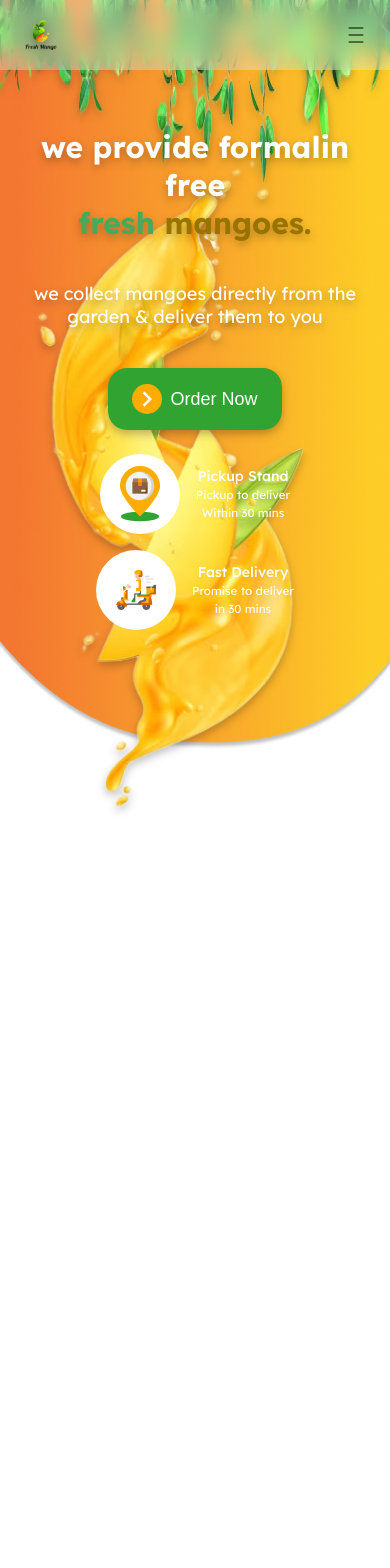
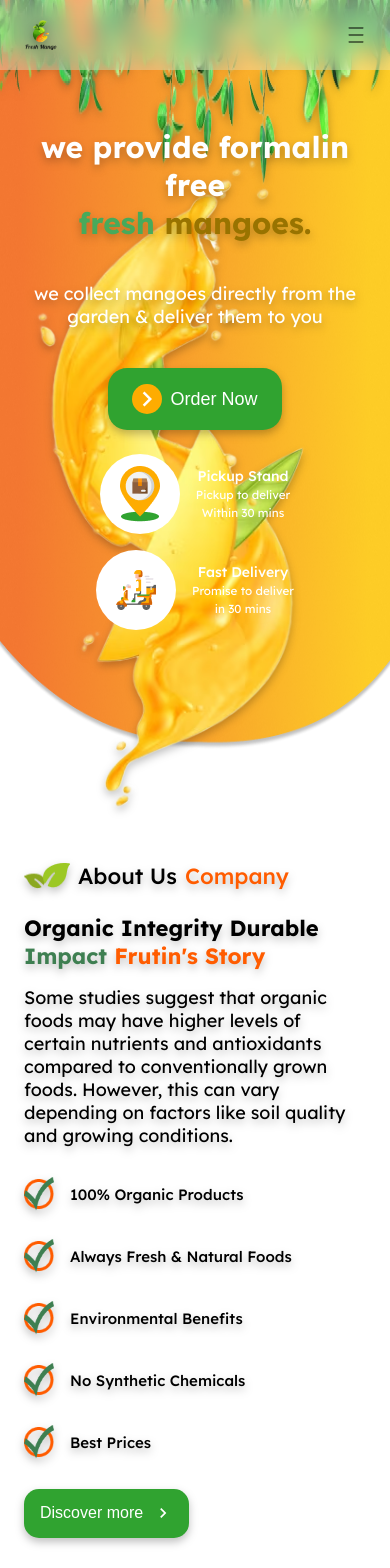
Before and after one commit to rabby-shek/fresh-mango, a React (Create React App) app: page / in a window 390 px wide. Shown: the top 1568 px of the page. Before the commit the page ends 852 px from the top, so only its background shows below. Built offline with nearby package versions, Linux system fonts and the light colour scheme.

Commit message:
about us section complete

```diff
--- a/src/App.css
+++ b/src/App.css
@@ -49,7 +49,7 @@
 .nav-list .nav-link {
   color: #000;
   filter: drop-shadow(0px 4px 4px rgba(0, 0, 0, 0.25));
-  transition: color .4s;
+  transition: color 0.4s;
 }
 .nav-list .nav-link:hover {
   color: #47aa5b;
@@ -134,13 +134,13 @@
   display: flex;
   justify-content: center;
   align-items: center;
-  column-gap: .5rem;
+  column-gap: 0.5rem;
 }
-.order-now-icon{
+.order-now-icon {
   height: 30px;
   width: 30px;
   border-radius: 50%;
-  background-color: #FEAC01;
+  background-color: #feac01;
 }
 .hero-service {
   margin-top: 1.5rem;
@@ -197,6 +197,94 @@
   z-index: 1;
 }
 
+
+/* ========== ABOUT SECTION STYLES */
+.about-section-title{
+  display: flex;
+  justify-content: start;
+  align-items: center;
+  font-size: 22px;
+  font-weight: 500;
+  column-gap: .5rem;
+  margin-bottom: 1.5rem;
+}
+.title-logo{
+  width: 46px;
+  height: 26.07px;
+}
+.title-part-1{
+  color: var(--section-title-first-color);
+}
+.title-part-2{
+  color: var(--section-title-second-color);
+}
+
+.about-text{
+  font-size: 44px;
+  font-weight: bold;
+  margin-bottom: 1rem;
+}
+.about-img{
+  position: absolute;
+  right: 5%;
+  top: 52.75rem;
+  z-index: -1;
+}
+.about-text-bottom-1{
+  color: #3E7F51;
+}
+.about-text-bottom-2{
+  color: #FF5C00;
+}
+.about-sub-text{
+  font-size: 18px;
+  width: 58%;
+}
+.about-us-list{
+  margin-top: 2rem;
+  display: flex;
+  column-gap: 5rem;
+}
+.about-us-list ul li{
+  margin-bottom: 2rem;
+  display: flex;
+  justify-content: start;
+  align-items: center;
+  font-size: 20px;
+  font-weight: 500;
+  filter: drop-shadow(0px 4px 4px rgba(0, 0, 0, 0.25));
+}
+.about-round{
+  background-image: url('./assets/images/about-circle.png');
+  height: 40px;
+  width: 40px;
+  display: flex;
+  justify-content: center;
+  align-items: center;
+  margin-right: 1rem;
+}
+.about-tick{
+  height: 34px;
+  width: 44px;
+
+}
+.about-btn{
+  background-color: var(--button-bg-color);
+  padding: .9rem 1rem;
+  outline: none;
+  border: none;
+  border-radius: 15px;
+  display: flex;
+  justify-content: center;
+  align-items: center;
+  font-size: 16px;
+  color: #fff;
+  column-gap: .6rem;
+  cursor: pointer;
+}
+.about-btn-icon{
+  font-size: 20px;
+}
 /* for medium devices */
 @media screen and (max-width: 820px) {
   .header {
@@ -245,6 +333,15 @@
   .show-nav {
     left: 0;
   }
+  .about-section-container{
+    margin: 5rem 0;
+  }
+  .about-img{
+    display: none;
+  }
+  .about-sub-text{
+    width: 100%;
+  }
 }
 /* for small devices */
 @media screen and (max-width: 767px) {
@@ -273,4 +370,32 @@
   .hero-right-img {
     display: none;
   }
+  .section-padding{
+    padding: 2rem 1.5rem;
+  }
+  .about-text{
+    font-size: 22px;
+  }
+  .about-us-list{
+    display: block;
+  }
+  .about-us-list ul li{
+    font-size: 15px;
+  }
+  .about-round{
+    background-image: url('./assets/images/about-circle.png');
+    background-position: center;
+    background-size: cover;
+    height: 30px;
+    width: 30px;
+    display: flex;
+    justify-content: center;
+    align-items: center;
+    margin-right: 1rem;
+  }
+  .about-tick{
+    height: 34px;
+    width: 44px;
+
+  }
 }
--- a/src/App.js
+++ b/src/App.js
@@ -1,7 +1,7 @@
 
 import { useEffect } from 'react';
 import './App.css';
-import { Header, HeroSection } from './components';
+import { AboutSection, Header, HeroSection } from './components';
 import Aos from 'aos';
 import 'aos/dist/aos.css';
 function App() {
@@ -12,6 +12,7 @@ function App() {
     <>
       <Header />
       <HeroSection />
+      <AboutSection />
     </>
   );
 }
--- /dev/null
+++ b/src/components/about-section/AboutSection.jsx
@@ -0,0 +1,39 @@
+import React from 'react'
+import AboutMangoPhoto from '../../assets/images/about.png';
+import TitleLogo from '../../assets/images/section-logo.png';
+import AboutTick from '../../assets/images/about-tick.png';
+import { MdKeyboardArrowRight } from "react-icons/md";
+const AboutSection = () => {
+  return (
+    <section className='about-section-container section-padding'>
+      <div className='about-section-title drop-shadow' data-aos="fade-up">
+        <img src={TitleLogo} alt="title-logo" className='title-logo' /><span className='title-part-1'>About Us</span> <span className='title-part-2'>Company</span>
+      </div>
+      <div className="about-data">
+        <div className="about-text drop-shadow" >
+        Organic Integrity Durable <br /> <span className='about-text-bottom-1'>Impact </span> <span className='about-text-bottom-2'>Frutin's Story</span>
+        </div>
+        <p className='about-sub-text drop-shadow'>
+        Some studies suggest that organic foods may have higher levels of certain nutrients and antioxidants compared to conventionally grown foods. However, this can vary depending on factors like soil quality and growing conditions.
+        </p>
+        <div className="about-us-list">
+        <ul>
+            <li data-aos="fade-up"><div className='about-round'><img src={AboutTick} className='about-tick' alt="tick" /></div>100% Organic Products</li>
+            <li data-aos="fade-up"><div className='about-round'><img src={AboutTick} className='about-tick' alt="tick" /></div>Always Fresh & Natural Foods</li>
+            <li data-aos="fade-up"><div className='about-round'><img src={AboutTick} className='about-tick' alt="tick" /></div>Environmental Benefits</li>
+        </ul>
+        <ul>
+            <li data-aos="fade-up"><div className='about-round'><img src={AboutTick} className='about-tick' alt="tick" /></div>No Synthetic Chemicals</li>
+            <li data-aos="fade-up"><div className='about-round'><img src={AboutTick} className='about-tick' alt="tick" /></div>Best Prices</li>
+        </ul>
+        </div>
+        <img src={AboutMangoPhoto} className='drop-shadow about-img' alt="about" data-aos="fade-left" />
+      </div>
+      <div className='about-btn-container'>
+        <button className='about-btn drop-shadow'> Discover more <MdKeyboardArrowRight className='about-btn-icon' /></button>
+      </div>
+    </section>
+  )
+}
+
+export default AboutSection
--- a/src/components/index.js
+++ b/src/components/index.js
@@ -1,2 +1,3 @@
 export {default as Header} from './header/Header';
 export {default as HeroSection} from './hero-section/HeroSection';
+export {default as AboutSection} from './about-section/AboutSection';
--- a/src/index.css
+++ b/src/index.css
@@ -41,9 +41,12 @@ img {
   max-width: 1150px;
 }
 .section-padding{
-  padding: 2rem 3rem;
+  padding: 3rem 4rem;
 }
 .grid{
   display: grid;
   place-items: center;
 }
+.drop-shadow{
+  filter: drop-shadow(0px 4px 4px rgba(0, 0, 0, 0.25));
+}
```
Also changed, not shown: src/assets/images/about-circle.png (added), src/assets/images/about-tick.png (added).
